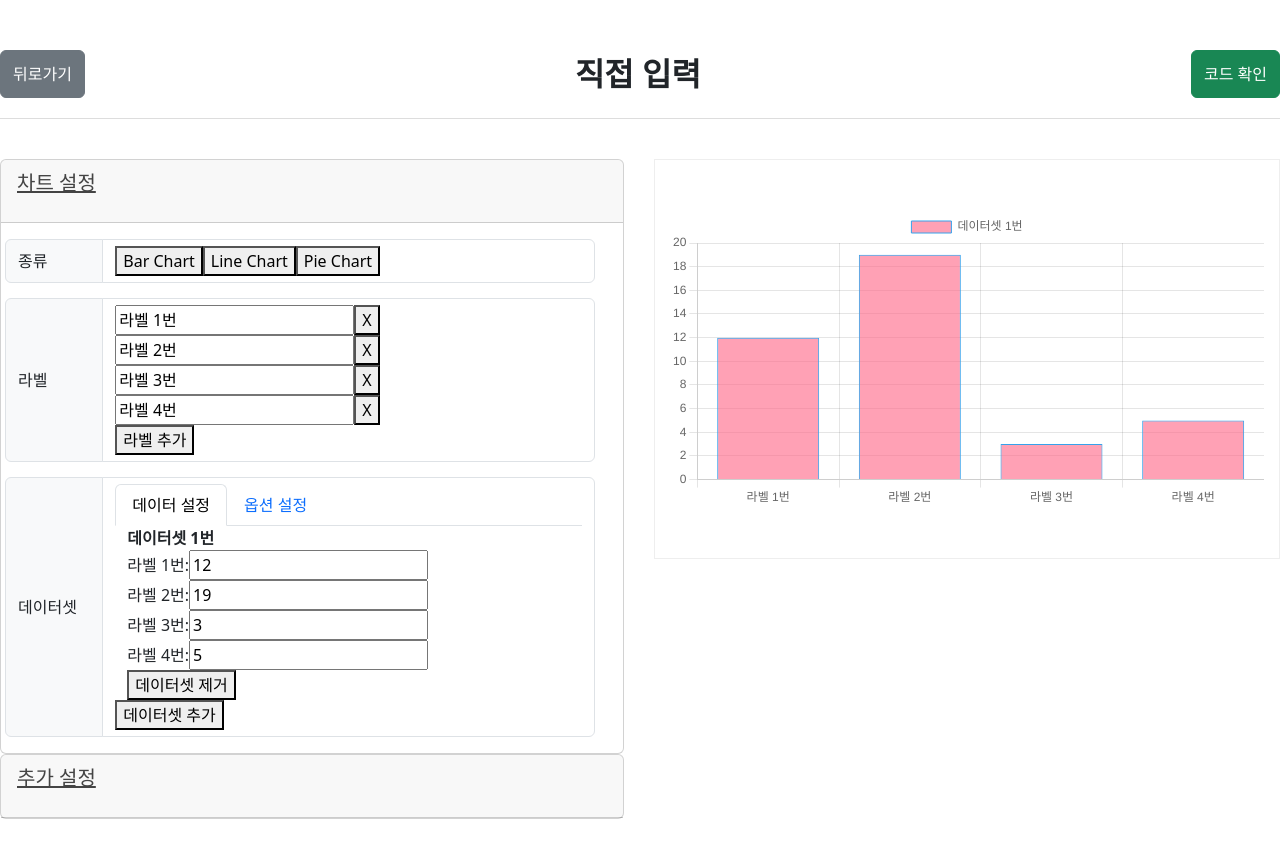
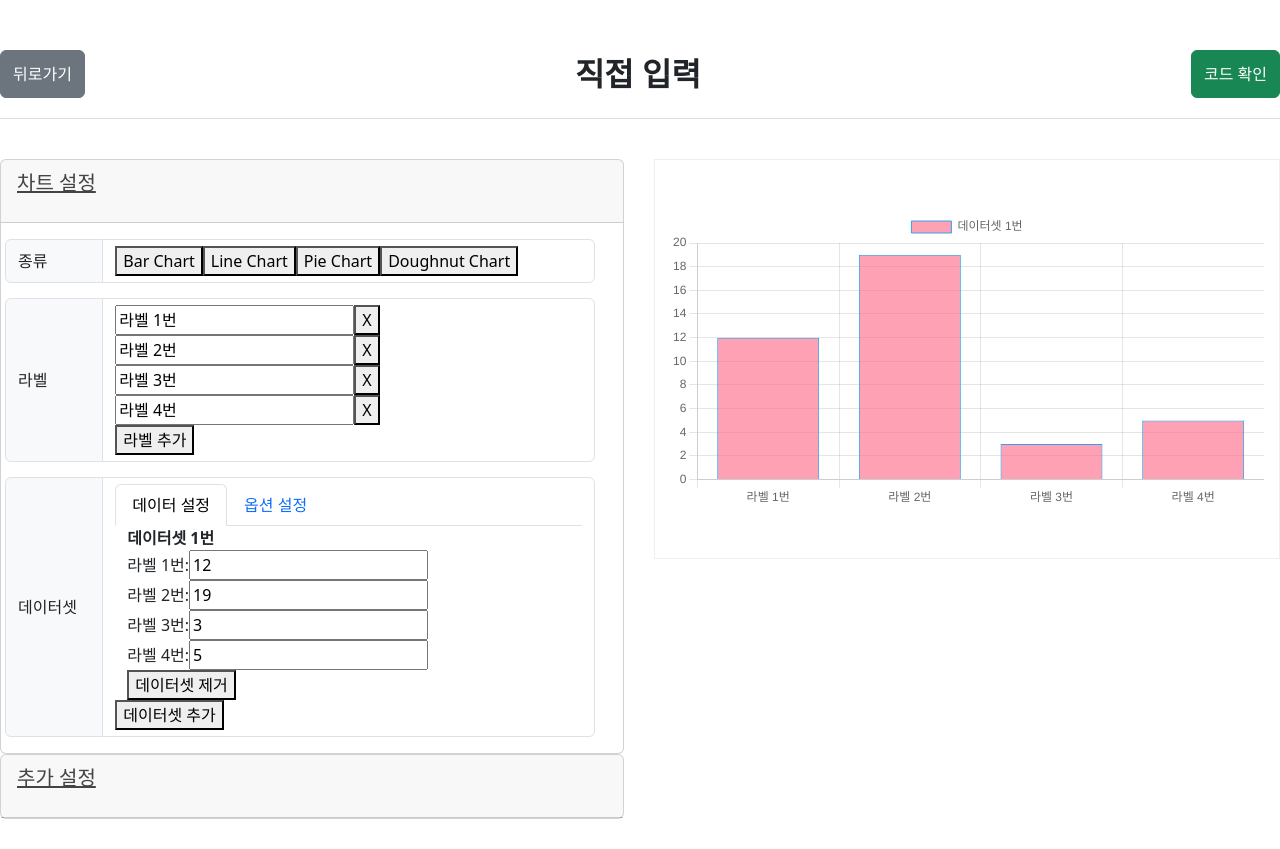
Before and after one commit to de0k/chart_generator, a React (Create React App) app in the folder chart_gen/: page / in a window 1280 px wide. Both pictures are taken after a click on the button "직접 입력". Built offline with nearby package versions, Linux system fonts and the light colour scheme.

Commit message:
Doughnut 차트 추가 Filler, Decimation, SubTitle -> 차트 기능 추가

```diff
--- a/chart_gen/src/ChartRenderer.js
+++ b/chart_gen/src/ChartRenderer.js
@@ -1,5 +1,5 @@
 import React from 'react';
-import { Bar, Line, Pie } from 'react-chartjs-2';
+import { Bar, Line, Pie, Doughnut } from 'react-chartjs-2';
 
 function ChartRenderer({ activeChart, chartData }) {
     const renderChart = () => {
@@ -10,6 +10,8 @@ function ChartRenderer({ activeChart, chartData }) {
                 return <Line data={chartData} options={{ responsive: true }} />;
             case 'Pie':
                 return <Pie data={chartData} options={{ responsive: true }} />;
+            case 'Doughnut':
+                return <Doughnut data={chartData} options={{ responsive: true }} />;
             default:
                 return <div className='chart_option_none'><p>차트 옵션을 설정 후 저장을 클릭하세요</p></div>;
         }
--- a/chart_gen/src/ChartSettings.js
+++ b/chart_gen/src/ChartSettings.js
@@ -90,6 +90,7 @@ function ChartSettings({
                             <button onClick={() => setActiveChart('Bar')}>Bar Chart</button>
                             <button onClick={() => setActiveChart('Line')}>Line Chart</button>
                             <button onClick={() => setActiveChart('Pie')}>Pie Chart</button>
+                            <button onClick={() => setActiveChart('Doughnut')}>Doughnut Chart</button>
                         </div>
                     </div>
                     <div className='input_item set_label input-group row'>
--- a/chart_gen/src/DirectInput.js
+++ b/chart_gen/src/DirectInput.js
@@ -3,9 +3,9 @@ import ChartRenderer from './ChartRenderer';
 import CodeModal from './CodeModal';
 import ChartSettings from './ChartSettings';
 import AdditionalSettings from './AdditionalSettings';
-import { Chart as ChartJS, CategoryScale, LinearScale, BarElement, Title, Tooltip, Legend, ArcElement, PointElement, LineElement } from 'chart.js';
+import { Chart as ChartJS, CategoryScale, LinearScale, BarElement, Title, Tooltip, Legend, ArcElement, PointElement, LineElement, Filler, Decimation, SubTitle } from 'chart.js';
 // Chart.js 구성 요소 등록
-ChartJS.register(CategoryScale,LinearScale,BarElement,Title,Tooltip,Legend,ArcElement,PointElement,LineElement);
+ChartJS.register(CategoryScale,LinearScale,BarElement,Title,Tooltip,Legend,ArcElement,PointElement,LineElement,Filler,Decimation,SubTitle);
 
 function DirectInput({ onBack, initialData, defaultChartType }) {
     // 차트 설정 상태 관리
```
